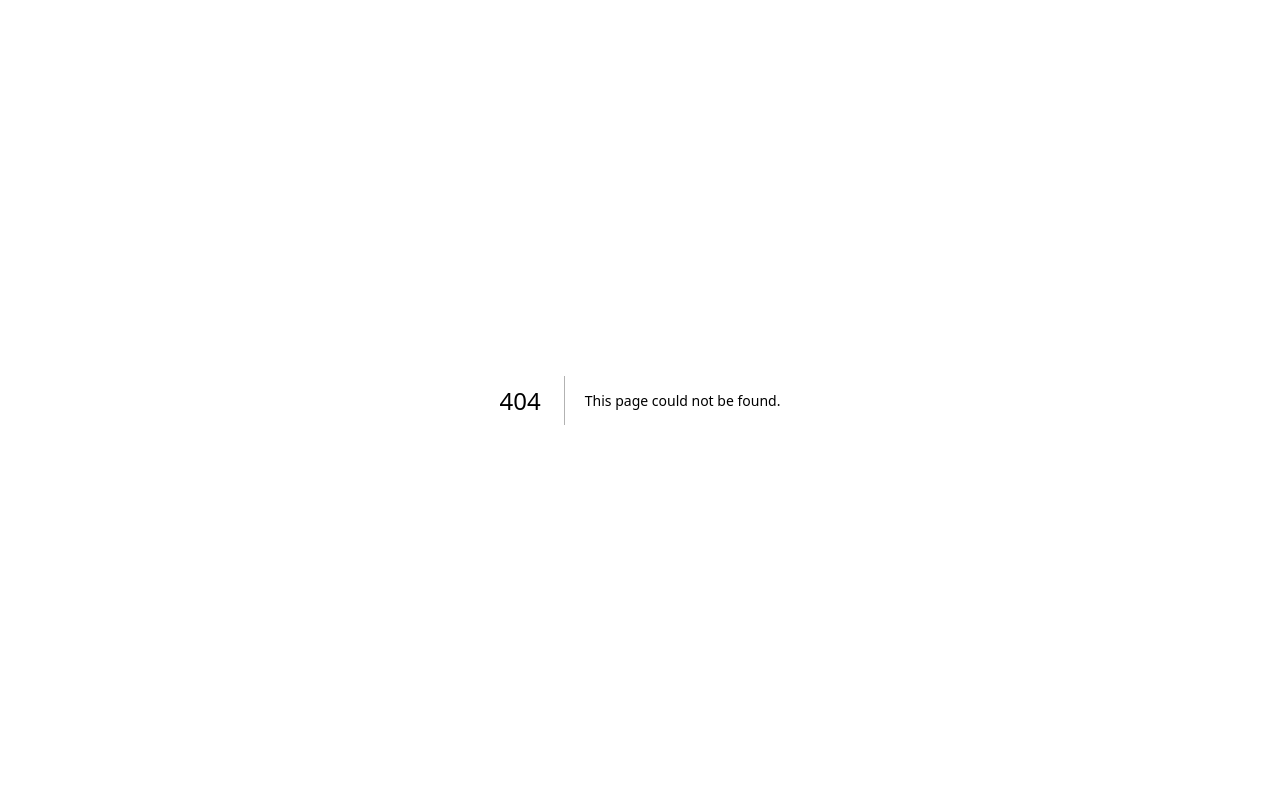
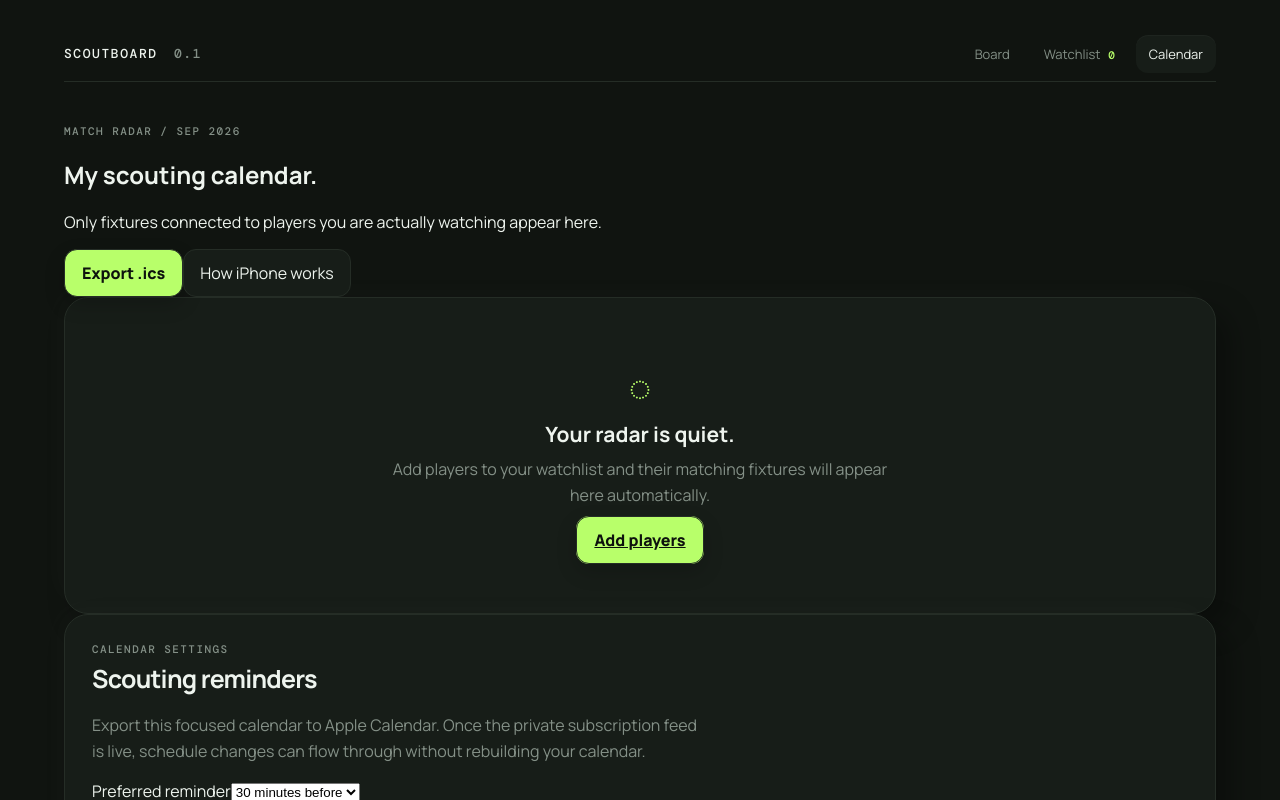
Before and after one commit to omaryazghi98-code/scoutboard, a Next.js app: page /calendar in a window 1280 px wide. Before the commit this address had no page. Shown: the top 800 px of the page. Built offline with nearby package versions, Linux system fonts and the light colour scheme.

Commit message:
feat: add scouting calendar screen

```diff
--- /dev/null
+++ b/app/calendar/page.tsx
@@ -0,0 +1,64 @@
+'use client';
+
+import { useEffect, useMemo, useState } from 'react';
+
+const STORAGE_KEY = 'scoutboard-watchlist';
+type Player = { id: string; name: string; team: string; position: string; nationality: string };
+type Match = { id: string; date: string; time: string; home: string; away: string; team: string; playerIds: string[]; venue: string };
+
+const matches: Match[] = [
+  { id:'m1', date:'2026-09-12', time:'16:00', home:'Barcelona', away:'Real Madrid', team:'Barcelona', playerIds:['yamal'], venue:'Estadi Olímpic Lluís Companys' },
+  { id:'m2', date:'2026-09-13', time:'20:45', home:'PSG', away:'Marseille', team:'PSG', playerIds:['zaire-emery','doue'], venue:'Parc des Princes' },
+  { id:'m3', date:'2026-09-13', time:'16:30', home:'Arsenal', away:'Chelsea', team:'Arsenal', playerIds:['saka'], venue:'Emirates Stadium' },
+  { id:'m4', date:'2026-09-14', time:'20:00', home:'Liverpool', away:'Newcastle', team:'Liverpool', playerIds:['wirtz'], venue:'Anfield' },
+  { id:'m5', date:'2026-09-14', time:'18:30', home:'Manchester City', away:'Aston Villa', team:'Manchester City', playerIds:['cherki'], venue:'Etihad Stadium' },
+];
+
+function makeIcs(playerList: Player[]) {
+  const watched = matches.filter((match) => match.playerIds.some((id) => playerList.some((player) => player.id === id)));
+  const pad = (value: number) => String(value).padStart(2,'0');
+  const dtstamp = new Date().toISOString().replace(/[-:]/g,'').replace(/\.\d{3}Z$/,'Z');
+  const escape = (text: string) => text.replace(/([,;\\])/g,'\\$1').replace(/\n/g,'\\n');
+  const events = watched.map((match, index) => {
+    const [year,month,day] = match.date.split('-').map(Number);
+    const [hour,minute] = match.time.split(':').map(Number);
+    const start = `${year}${pad(month)}${pad(day)}T${pad(hour)}${pad(minute)}00`;
+    const endHour = hour + 2;
+    const end = `${year}${pad(month)}${pad(day)}T${pad(endHour)}${pad(minute)}00`;
+    const names = match.playerIds.map((id) => playerList.find((player) => player.id === id)?.name).filter(Boolean).join(', ');
+    return [
+      'BEGIN:VEVENT',
+      `UID:${match.id}-scoutboard-${index}@scoutboard`,
+      `DTSTAMP:${dtstamp}`,
+      `DTSTART:${start}`,
+      `DTEND:${end}`,
+      `SUMMARY:${escape(`${match.home} vs ${match.away} — Scout ${names}`)}`,
+      `LOCATION:${escape(match.venue)}`,
+      `DESCRIPTION:${escape(`Players to watch: ${names}. Generated by Scoutboard.`)}`,
+      'END:VEVENT',
+    ].join('\r\n');
+  });
+  return ['BEGIN:VCALENDAR','VERSION:2.0','PRODID:-//Scoutboard//Scouting Calendar//EN','CALSCALE:GREGORIAN','X-WR-CALNAME:Scoutboard — My Players','X-WR-CALDESC:Matches involving players on your Scoutboard watchlist',...events,'END:VCALENDAR'].join('\r\n');
+}
+
+export default function CalendarPage() {
+  const [players, setPlayers] = useState<Player[]>([]);
+  const [reminder, setReminder] = useState('30 minutes before');
+  useEffect(() => { try { const saved = window.localStorage.getItem(STORAGE_KEY); if (saved) setPlayers(JSON.parse(saved)); } catch {} }, []);
+  const visible = useMemo(() => matches.filter((match) => match.playerIds.some((id) => players.some((player) => player.id === id))), [players]);
+
+  const downloadIcs = () => {
+    const blob = new Blob([makeIcs(players)], { type:'text/calendar;charset=utf-8' });
+    const url = URL.createObjectURL(blob);
+    const link = document.createElement('a'); link.href = url; link.download = 'scoutboard-calendar.ics'; link.click(); URL.revokeObjectURL(url);
+  };
+
+  return <main className="workspace">
+    <header className="topbar"><a className="brand" href="/">SCOUTBOARD <span>0.1</span></a><nav><a href="/">Board</a><a href="/watchlist">Watchlist <b>{players.length}</b></a><a className="navActive" href="/calendar">Calendar</a></nav></header>
+    <section className="calendarHead"><div><div className="eyebrow">MATCH RADAR / SEP 2026</div><h1>My scouting calendar.</h1><p>Only fixtures connected to players you are actually watching appear here.</p></div><div className="calendarActions"><button className="primaryButton" onClick={downloadIcs} disabled={!players.length}>Export .ics</button><button className="ghostButton" onClick={() => alert('On iPhone: Calendar → Calendars → Add Calendar → Add Subscription Calendar, then paste your private Scoutboard feed URL once the server feed is enabled.')}>How iPhone works</button></div></section>
+    <section className="calendarLayout">
+      <div className="calendarList">{visible.length === 0 ? <article className="emptyCard"><div className="emptyMark">◌</div><h3>Your radar is quiet.</h3><p>Add players to your watchlist and their matching fixtures will appear here automatically.</p><a className="primaryButton" href="/">Add players</a></article> : visible.map((match) => { const watched = match.playerIds.map((id) => players.find((player) => player.id === id)).filter(Boolean) as Player[]; return <article className="matchCard" key={match.id}><div className="matchDate"><strong>{new Date(`${match.date}T12:00:00`).toLocaleDateString('en-GB',{weekday:'short'})}</strong><span>{new Date(`${match.date}T12:00:00`).getDate()}</span></div><div className="matchInfo"><div className="matchTitle"><strong>{match.home}</strong><span>vs</span><strong>{match.away}</strong></div><div className="matchMeta">{match.time} · {match.venue}</div><div className="watcherRow">{watched.map((player) => <span className="watcherPill" key={player.id}>👁 {player.name}</span>)}</div></div><button className="smallButton" onClick={() => alert('Fixture detail is the next build step — this card is already wired around the watched-player relationship.')}>View</button></article>; })}</div>
+      <aside className="calendarSide featureCard"><div className="eyebrow">CALENDAR SETTINGS</div><h2>Scouting reminders</h2><p>Export this focused calendar to Apple Calendar. Once the private subscription feed is live, schedule changes can flow through without rebuilding your calendar.</p><label className="fieldLabel">Preferred reminder<select value={reminder} onChange={(event) => setReminder(event.target.value)}><option>30 minutes before</option><option>1 hour before</option><option>2 hours before</option></select></label><div className="calendarSideNote"><span>◎</span><div><strong>{players.length} players</strong><small>{visible.length} upcoming matches in radar</small></div></div><a className="ghostButton" href="/watchlist">Manage players</a></aside>
+    </section>
+  </main>;
+}
```
